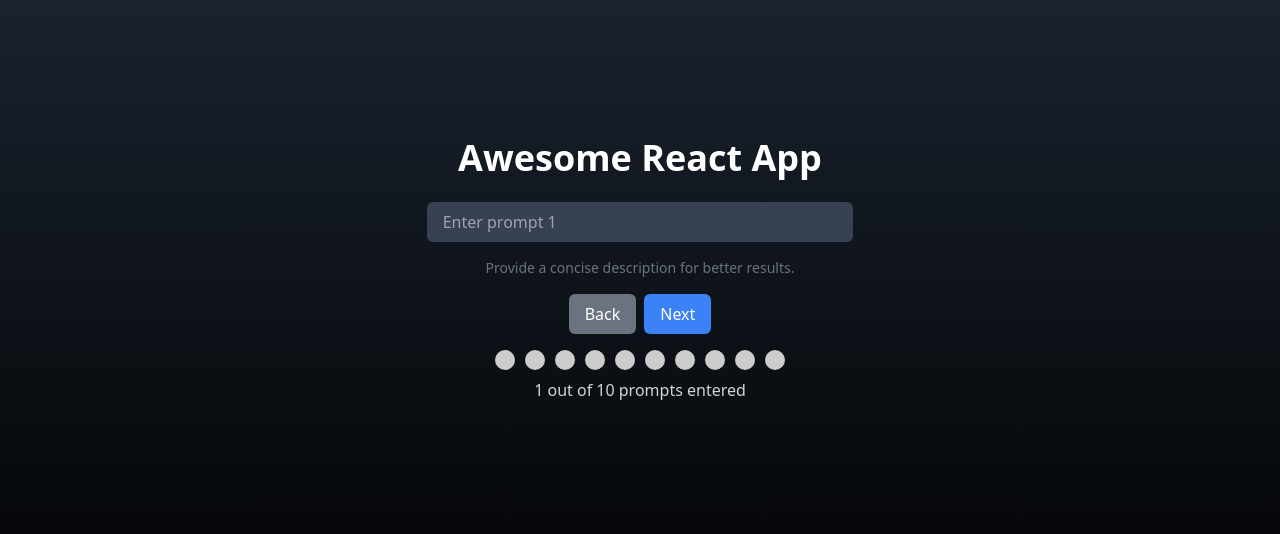
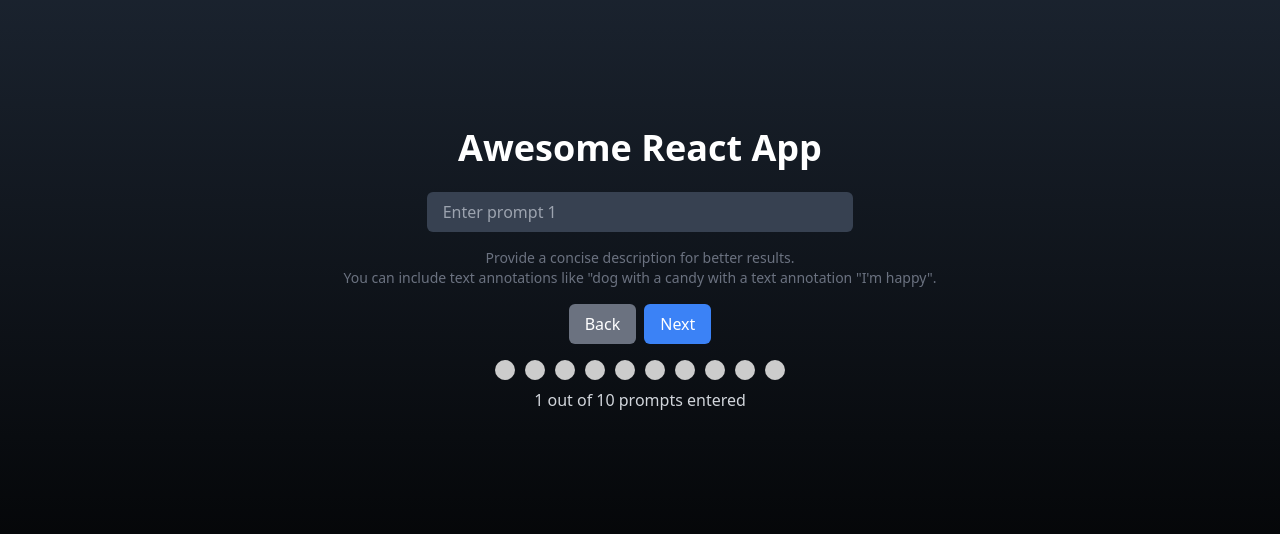
Before and after one commit to dotslashbit/comic-web-app, a React (Vite) app: page / in a window 1280 px wide. Shown: the part 130-664 px from the top of the page. Built offline with nearby package versions, Linux system fonts and the light colour scheme.

Commit message:
added text hint on how to add text annotation

```diff
--- a/src/App.jsx
+++ b/src/App.jsx
@@ -145,7 +145,9 @@ function App() {
               className="bg-gray-700 text-white px-4 py-2 rounded-md focus:outline-none focus:ring focus:border-blue-300 mb-2 w-full sm:w-3/4 md:w-2/3 lg:w-1/2 xl:w-1/3"
             />
             <p className="text-gray-500 text-sm mt-2 mb-4">
-              Provide a concise description for better results.
+              Provide a concise description for better results. <br />
+              You can include text annotations like "dog with a candy with a
+              text annotation "I'm happy".
             </p>
             <button
               type="button"
```
